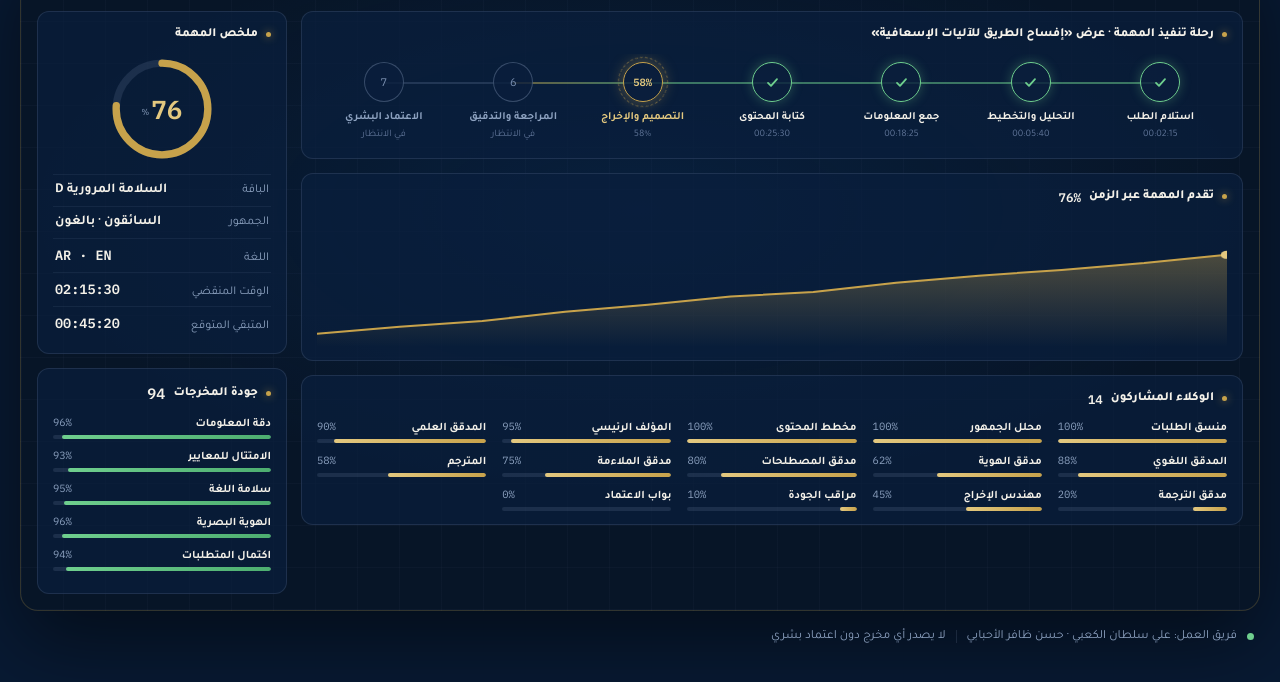
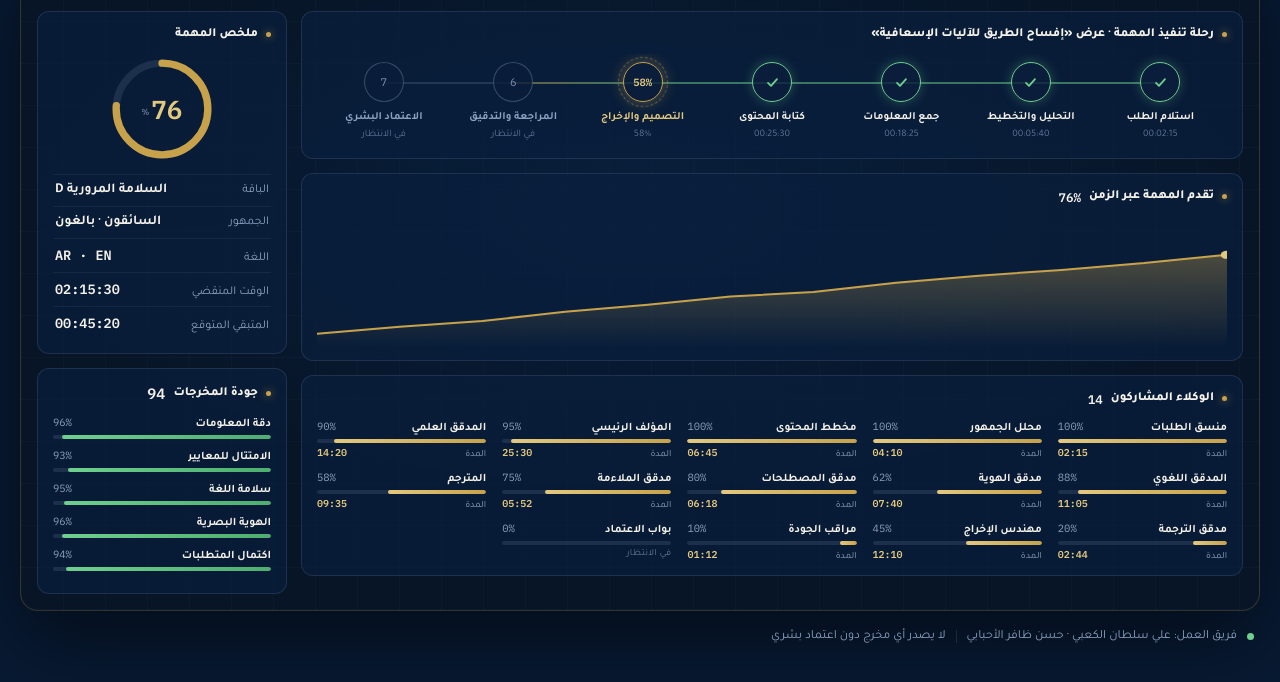
Before and after one commit to alialkaabi-ai/adcda-build-service, a website: page dash2.html in a window 1280 px wide. Both pictures are taken after a click on the button "غرفة المتابعة". Shown: the part 194-876 px from the top of the page. Drawn offline with Linux system fonts and the light colour scheme.

Commit message:
dash2: add per-agent elapsed time in follow room (dummy until wired)

```diff
--- a/dash2.html
+++ b/dash2.html
@@ -201,6 +201,9 @@ header.top a.back:hover{background:rgba(199,162,75,.08)}
 .fa-h{display:flex;justify-content:space-between;align-items:baseline;margin-bottom:4px}
 .fa-h b{font-size:11.5px;color:var(--paper);font-weight:700;white-space:nowrap;overflow:hidden;text-overflow:ellipsis}
 .fa-h span{font-size:10.5px;color:var(--dim)}
+.fa-t{margin-top:3px;font-size:9.5px;color:var(--dim);display:flex;justify-content:space-between;align-items:baseline}
+.fa-t b{color:var(--gold-soft);font-weight:600;font-size:10px}
+.fa-t .w{color:var(--dim);opacity:.7;letter-spacing:.3px}
 .fa-bar{height:4px;border-radius:2px;background:rgba(141,162,192,.15);overflow:hidden}
 .fa-bar i{display:block;height:100%;border-radius:2px;background:linear-gradient(270deg,var(--gold),var(--gold-soft));transform-origin:right}
 .live .fa-bar i{animation:fa-grow 1s ease-out backwards}
@@ -633,9 +636,9 @@ document.getElementById("frchart").innerHTML =
   '<path class="frline" d="' + line + '" fill="none" stroke="#C7A24B" stroke-width="2" stroke-linecap="round"/>' +
   '<circle cx="' + pts[pts.length - 1][0] + '" cy="' + pts[pts.length - 1][1] + '" r="4" fill="#E3C87F" class="frdot"/>';
 
-var AG14 = [["منسق الطلبات",100],["محلل الجمهور",100],["مخطط المحتوى",100],["المؤلف الرئيسي",95],["المدقق العلمي",90],["المدقق اللغوي",88],["مدقق الهوية",62],["مدقق المصطلحات",80],["مدقق الملاءمة",75],["المترجم",58],["مدقق الترجمة",20],["مهندس الإخراج",45],["مراقب الجودة",10],["بواب الاعتماد",0]];
-function faBar(n, p, q) { return '<div class="fa' + (q ? " q" : "") + '"><div class="fa-h"><b>' + n + '</b><span class="mono">' + p + '%</span></div><div class="fa-bar"><i style="width:' + p + '%"></i></div></div>'; }
-document.getElementById("fragents").innerHTML = AG14.map(function (a) { return faBar(a[0], a[1]); }).join("");
+var AG14 = [["منسق الطلبات",100,"02:15"],["محلل الجمهور",100,"04:10"],["مخطط المحتوى",100,"06:45"],["المؤلف الرئيسي",95,"25:30"],["المدقق العلمي",90,"14:20"],["المدقق اللغوي",88,"11:05"],["مدقق الهوية",62,"07:40"],["مدقق المصطلحات",80,"06:18"],["مدقق الملاءمة",75,"05:52"],["المترجم",58,"09:35"],["مدقق الترجمة",20,"02:44"],["مهندس الإخراج",45,"12:10"],["مراقب الجودة",10,"01:12"],["بواب الاعتماد",0,"w"]];
+function faBar(n, p, q, t) { var tr = ""; if (t) { tr = (t === "w") ? '<div class="fa-t"><span class="w">في الانتظار</span></div>' : '<div class="fa-t"><span>المدة</span><b class="mono">' + t + '</b></div>'; } return '<div class="fa' + (q ? " q" : "") + '"><div class="fa-h"><b>' + n + '</b><span class="mono">' + p + '%</span></div><div class="fa-bar"><i style="width:' + p + '%"></i></div>' + tr + '</div>'; }
+document.getElementById("fragents").innerHTML = AG14.map(function (a) { return faBar(a[0], a[1], 0, a[2]); }).join("");
 var QUAL = [["دقة المعلومات",96],["الامتثال للمعايير",93],["سلامة اللغة",95],["الهوية البصرية",96],["اكتمال المتطلبات",94]];
 document.getElementById("quality").innerHTML = QUAL.map(function (a) { return faBar(a[0], a[1], 1); }).join("");
 
```
